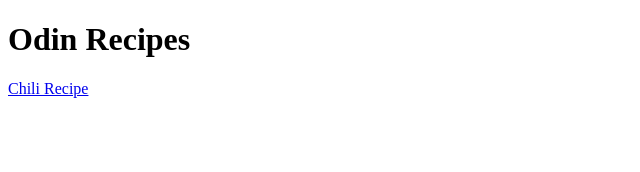
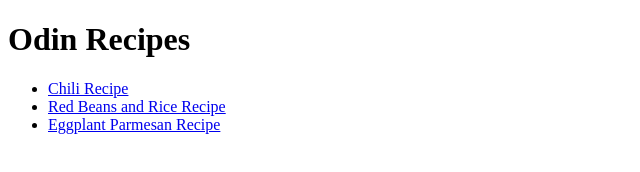
Before and after one commit to Vann-Dalton/odin-recipes, a plain HTML site: page index.html in a window 1280 px wide. Shown: the whole page, without its empty margins (0-640 px from the left). Drawn offline with Linux system fonts and the light colour scheme.

Commit message:
Add new page links & unordered list

```diff
--- a/index.html
+++ b/index.html
@@ -8,6 +8,11 @@
 </head>
 <body>
    <h1>Odin Recipes</h1>
-   <a href="recipes/chili.html">Chili Recipe</a>
+   <ul>
+   <li><a href="recipes/chili.html">Chili Recipe</a></li>
+   <li><a href="recipes/red-beans-and-rice.html">Red Beans and Rice Recipe</a></li>
+   <li><a href="recipes/eggplant-parmesan.html">Eggplant Parmesan Recipe</a> </li>
+
+   </ul>
 </body>
 </html>
```
